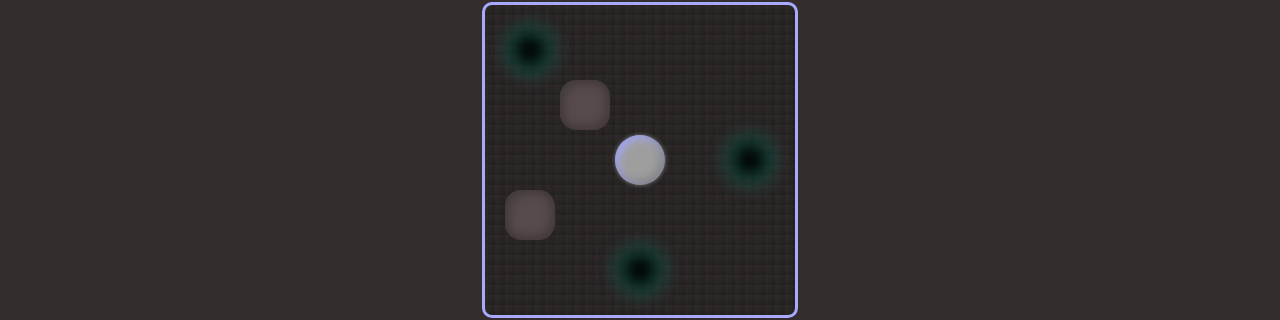
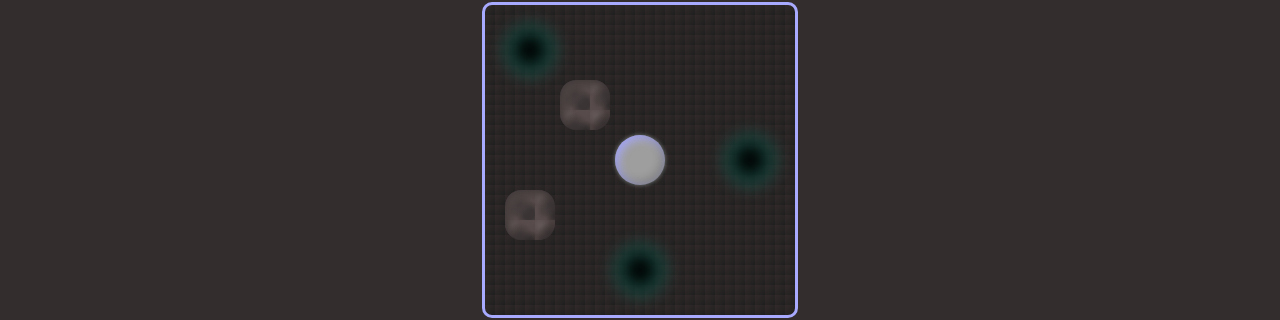
Before and after one commit to jesse318s/practice-project-sveltekit-app, a SvelteKit app: page /game/world in a window 1280 px wide. Shown: the part 144-464 px from the top of the page. Built offline with nearby package versions, Linux system fonts and the light colour scheme; grey boxes are pictures that could not be loaded.

Commit message:
improve rock style

```diff
--- a/src/routes/game/world/+page.svelte
+++ b/src/routes/game/world/+page.svelte
@@ -246,6 +246,15 @@
 
   .rock {
     background-color: #584b4b;
+    background-image: radial-gradient(
+        circle at 50% 50%,
+        #453d3d 10%,
+        transparent 60%
+      ),
+      radial-gradient(circle at 20% 20%, #645858 5%, transparent 30%),
+      radial-gradient(circle at 80% 80%, #3a3434 15%, transparent 40%),
+      radial-gradient(circle at 30% 70%, #4d4343 8%, transparent 25%);
+    background-size: 30px 30px;
     border-radius: 33%;
     box-shadow:
       inset -5px -5px 10px #00000033,
```
